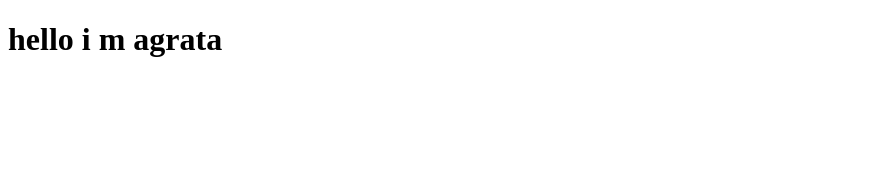
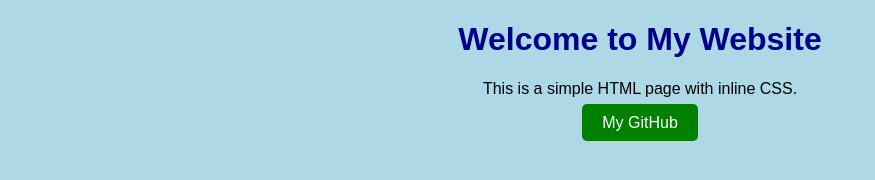
Before and after one commit to AgrataTomar/CodeLive, a plain HTML site: page index.html in a window 1280 px wide. Shown: the whole page, without its empty margins (0-875 px from the left). Drawn offline with Linux system fonts and the light colour scheme.

Commit message:
live code

```diff
--- a/index.html
+++ b/index.html
@@ -1,11 +1,17 @@
 <!DOCTYPE html>
-<html lang="en">
-<head>
-    <meta charset="UTF-8">
-    <meta name="viewport" content="width=device-width, initial-scale=1.0">
-    <title>agrata tomar</title>
-</head>
-<body>
-    <h1>hello i m agrata</h1>
-</body>
+<html>
+  <head>
+    <title>My Website</title>
+  </head>
+  <body style="background-color: lightblue; text-align: center; font-family: sans-serif;">
+
+    <h1 style="color: darkblue;">Welcome to My Website</h1>
+    <p style="color: black;">This is a simple HTML page with inline CSS.</p>
+
+    <a href="https://github.com/yourusername"
+       style="color: white; background-color: green; padding: 10px 20px; text-decoration: none; border-radius: 5px;">
+      My GitHub
+    </a>
+
+  </body>
 </html>
```
